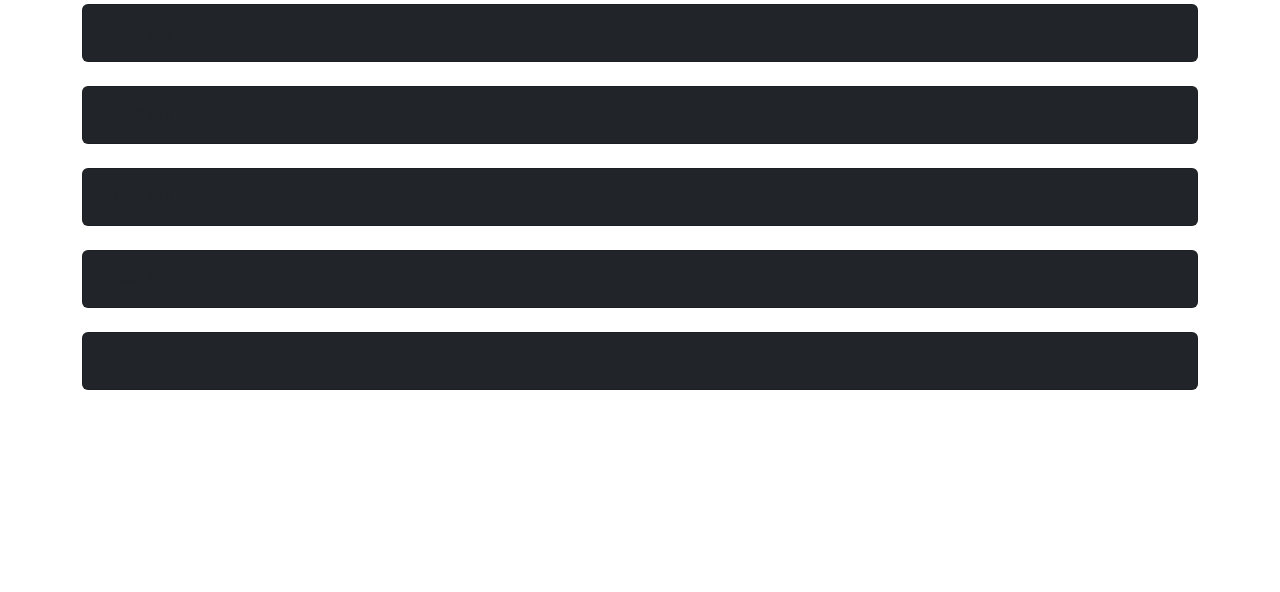
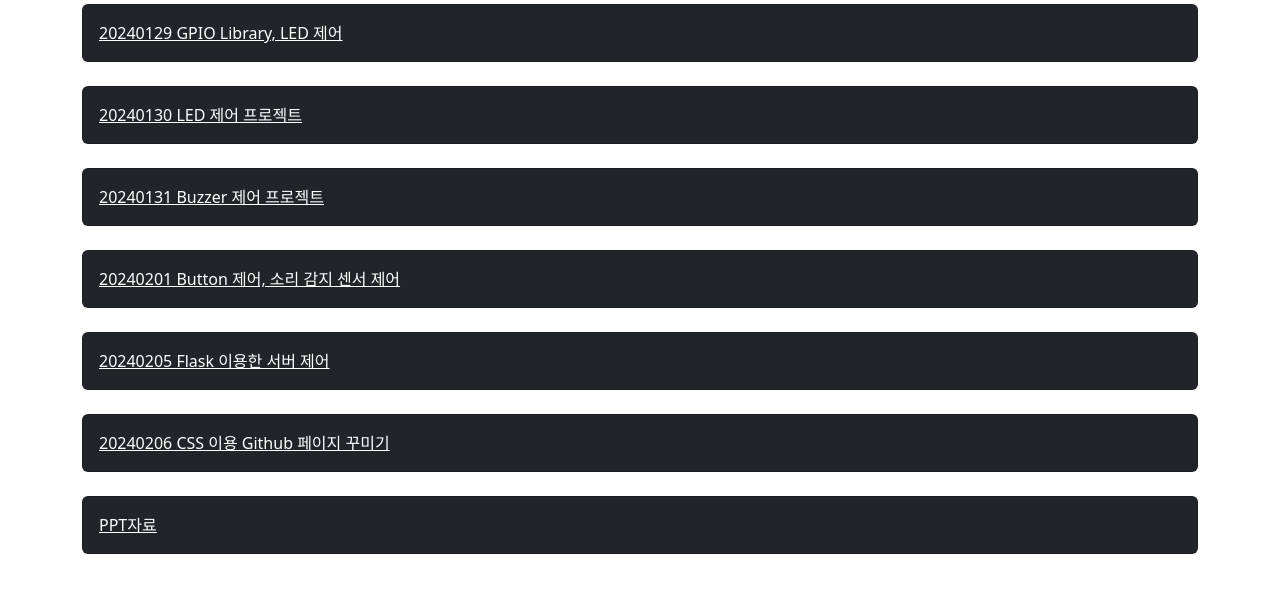
Before and after one commit to themeg87/Raspberry, a plain HTML site: page index.html in a window 1280 px wide. Shown: the part 58-650 px from the top of the page. Drawn offline with nearby package versions, Linux system fonts and the light colour scheme.

Commit message:
Update index.html

```diff
--- a/index.html
+++ b/index.html
@@ -11,25 +11,37 @@
 
 <div class="container mt-3">
   <h2>Raspberrypi 실습</h2>
-  <div class="card bg-dark text-yellow">
-    <div class="card-body">20240130</div>
-  </div>
+  <a href="https://github.com/themeg87/Raspberry/tree/main/0129" class="card bg-dark text-white">
+    <div class="card-body">20240129 GPIO Library, LED 제어</div>
+  </a>
   <br>
-  <div class="card bg-dark text-yellow">
-    <div class="card-body">20240131</div>
-  </div>
+
+  <a href="https://github.com/themeg87/Raspberry/tree/main/0130" class="card bg-dark text-white">
+    <div class="card-body">20240130 LED 제어 프로젝트</div>
+  </a>
   <br>
-  <div class="card bg-dark text-yellow">
-    <div class="card-body">20240201</div>
-  </div>
+
+  <a href="https://github.com/themeg87/Raspberry/tree/main/0131" class="card bg-dark text-white">
+    <div class="card-body">20240131 Buzzer 제어 프로젝트</div>
+  </a>
   <br>
-  <div class="card bg-dark text-yellow">
-    <div class="card-body">20240205</div>
-  </div>
+
+  <a href="https://github.com/themeg87/Raspberry/tree/main/0201" class="card bg-dark text-white">
+    <div class="card-body">20240201 Button 제어, 소리 감지 센서 제어</div>
+  </a>
   <br>
-  <div class="card bg-dark text-yellow">
-    <div class="card-body">20240206</div>
-  </div>
+  <a href="https://github.com/themeg87/Raspberry/tree/main/0205" class="card bg-dark text-white">
+    <div class="card-body">20240205 Flask 이용한 서버 제어</div>
+  </a>
   <br>
+  <a href="https://github.com/themeg87/Raspberry/tree/main/0206" class="card bg-dark text-white">
+    <div class="card-body">20240206 CSS 이용 Github 페이지 꾸미기</div>
+  </a>
+  <br>
+  <a href="https://github.com/themeg87/Raspberry/tree/main/ppt%EA%B0%95%EC%9D%98%EC%9E%90%EB%A3%8C" class="card bg-dark text-white">
+    <div class="card-body">PPT자료</div>
+  </a>
+  <br>
+</div>
 </body>
 </html>
```
